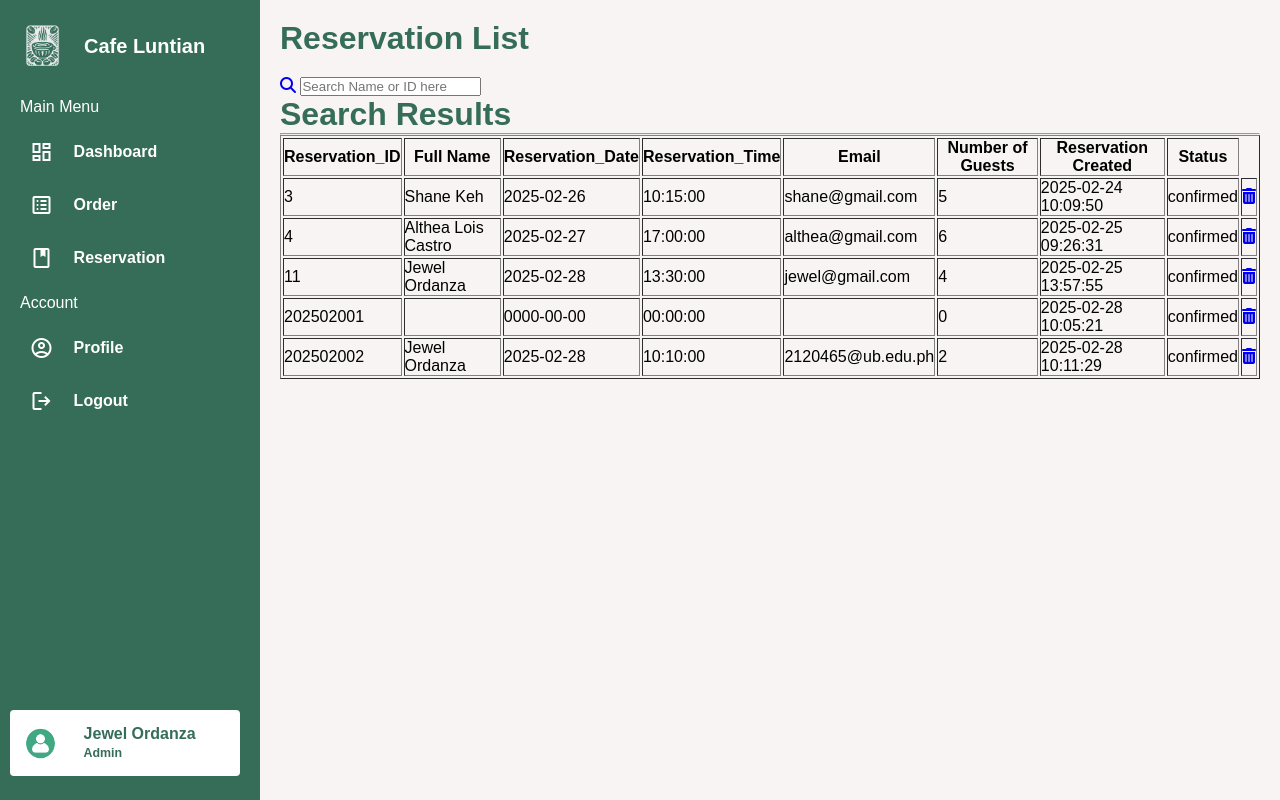
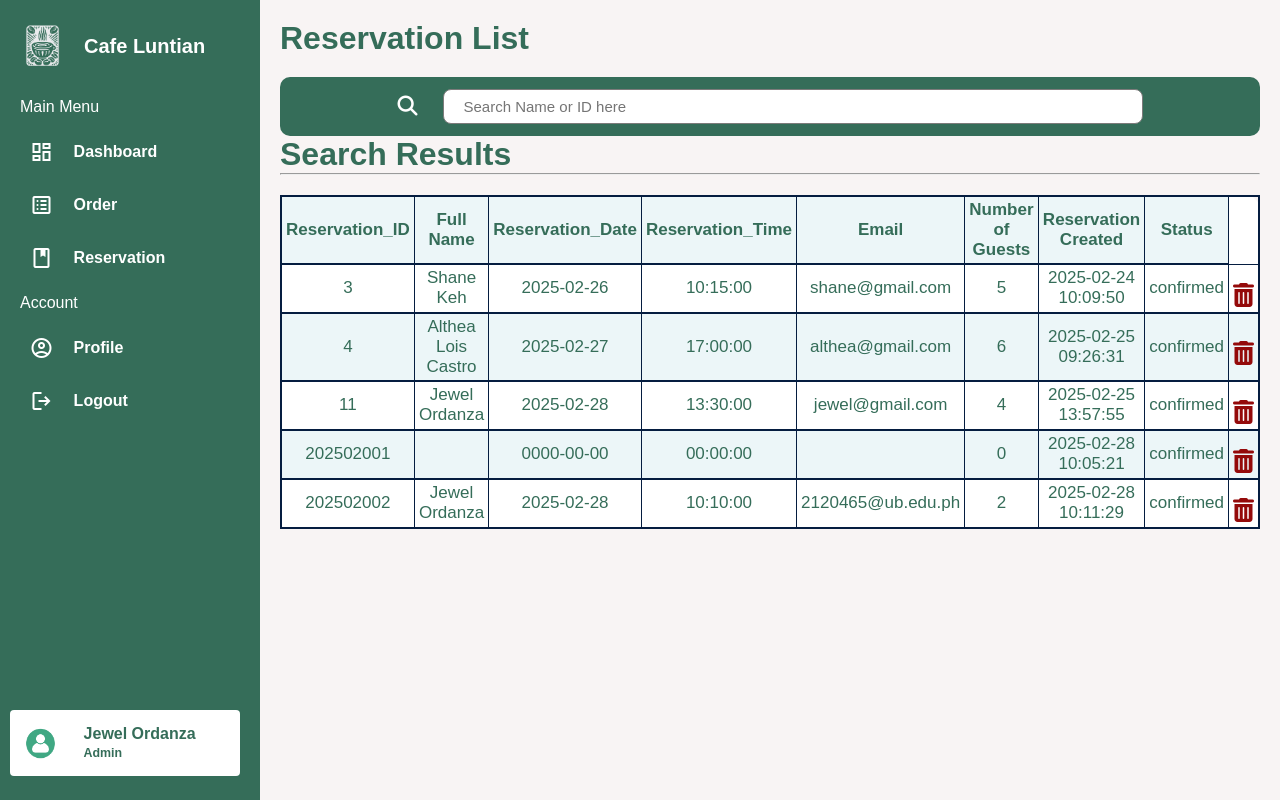
Before and after one commit to Lois223/CafeLuntian, a PHP site: page /adminReservation.php in a window 1280 px wide. Run offline with PHP 8.4, Linux system fonts and the light colour scheme; a user stored in the database is signed in; data comes from the database, SQL or seed files in the repository; some libraries are stand-ins or nearby versions.

Commit message:
Add files via upload

```diff
--- a/adminReservation.php
+++ b/adminReservation.php
@@ -13,6 +13,12 @@
     <link rel="stylesheet" href="style3.css">
     <link rel="stylesheet" href="https://fonts.googleapis.com/css2?family=Material+Symbols+Outlined:opsz,wght,FILL,GRAD@20..48,100..700,0..1,-50..200" />
     <script src="https://kit.fontawesome.com/1e3d5daa34.js" crossorigin="anonymous"></script>
+    <style>
+       .table-wrapper {
+          overflow-x: auto;
+          width: 100%;
+        }
+    </style>
   </head>
   <body>
     <aside class="sidebar">
@@ -77,6 +83,7 @@
                 include('mycon.php');
                 $sql = "SELECT * FROM table_reservation_tbl";
                 $result = $connection->query($sql);
+                echo '<div class="table-wrapper">';
                 echo "<table id='userTable' border='1' width='100%' id='userTable'>";
                 echo "<tr align='center' class=tblheader>
                         <td><b>Reservation_ID</b></td>
@@ -108,39 +115,15 @@
                             </tr>';
                     }
                 } else {
-                     echo "<tr><td colspan='6' align='center'>No results found.</td></tr>";
+                     echo "<tr><td colspan='9' align='center'>No results found.</td></tr>";
                   }
                 echo "</table>";
+                echo '</div>';
               ?>
             </div>
         </section>
     </main>
 
     <script src="main.js"></script>
-    <script>
-      //search bar input
-      const searchInput = document.getElementById("searchInput");
-      const patientTable = document.getElementById("userTable");
-      const tableRows = patientTable.getElementsByTagName("tr");
 
-      // Listen for input events
-      searchInput.addEventListener("input", function () {
-        const searchTerm = searchInput.value.toLowerCase();
-
-        // Loop through all rows in the table
-        for (let i = 1; i < tableRows.length; i++) {
-            const row = tableRows[i];
-            const userID = row.getElementsByClassName("user-id")[0].innerText.toLowerCase();
-            const userName = row.getElementsByClassName("user-name")[0].innerText.toLowerCase();
-            const userPosition = row.getElementsByClassName("user-position")[0].innerText.toLowerCase();
-
-            // Check if the search term is in the User ID, Name, Position
-            if (userID.includes(searchTerm) || userName.includes(searchTerm) || userPosition.includes(searchTerm)) {
-                row.style.display = ""; // Show row if it matches
-            } else {
-                row.style.display = "none"; // Hide row if it doesn't match
-            }
-        }
-      });
-    </script>
 </html>
--- a/style3.css
+++ b/style3.css
@@ -212,3 +212,112 @@
     min-width: 120px;
     color: #356D59;
   }
+
+/*style for tables*/
+table {
+  margin: 20px auto;
+  font-size: 17px;
+  border: solid #051D40 2px;
+  background-color: #FFF;
+  border-radius: 15px;
+  border-collapse: collapse;
+  width: 100%;
+}
+
+table td {
+  padding: 3px 4px;
+  text-align: center;
+  border-bottom: 2px solid #051D40;
+  color: #356D59;
+}
+
+.tblheader {
+  color: #255141;
+}
+
+table tr:nth-of-type(even) {
+  background-color: #ffffff;
+}
+
+table tr:nth-of-type(odd) {
+  background-color: #ecf6f8;
+}
+
+
+.td-btn {
+  display: flex;
+  justify-content: center;
+  align-items: center;
+}
+
+.remove-row-button i {
+  color: #940a0a;
+  font-size: 1.5rem;
+  margin-top: 15px;
+  background: none;
+  border: none;
+  cursor: pointer;
+}
+
+/* style for search*/
+.search {
+  margin-top: 6px;
+  padding: 12px 20px;
+  border-radius: 10px;
+  background-color: #356D59;
+  display: flex;
+  flex-direction: row;
+  align-items: center;
+  justify-content: center;
+  gap: 10px;
+}
+
+.search p {
+  color: #ffffff;
+  font-size: 20px;
+}
+
+.search input, .search select {
+  padding: 10px;
+  margin-left: 10px;
+}
+
+#searchInput {
+  width: 700px;
+  padding: 8px;
+  border-radius: 8px;
+  background: #ffffff;
+  font-size: 15px;
+  text-align: left;
+  padding-left: 20px;
+  border: 1px solid #7c7b7b;
+}
+
+#searchIcon {
+  color: #ffffff;
+  font-size: 20px;
+  cursor: pointer;
+}
+
+.btn-2 {
+  font-size: 15px;
+  padding: 7px 10px;
+  border-color: #356D59;
+  border-radius: 3px;
+  cursor: pointer;
+  color: #046c86;
+  transition: all 0.3s ease 0s;
+  background-color: #ffffff;
+  text-decoration: none;
+}
+
+.btn-2:hover {
+  color: #ffffff;
+  background-color: #41a884;
+}
+
+.search-icon{
+  color: #ffffff;
+  font-size: 20px;
+  margin-right: 5px;
+}
```
